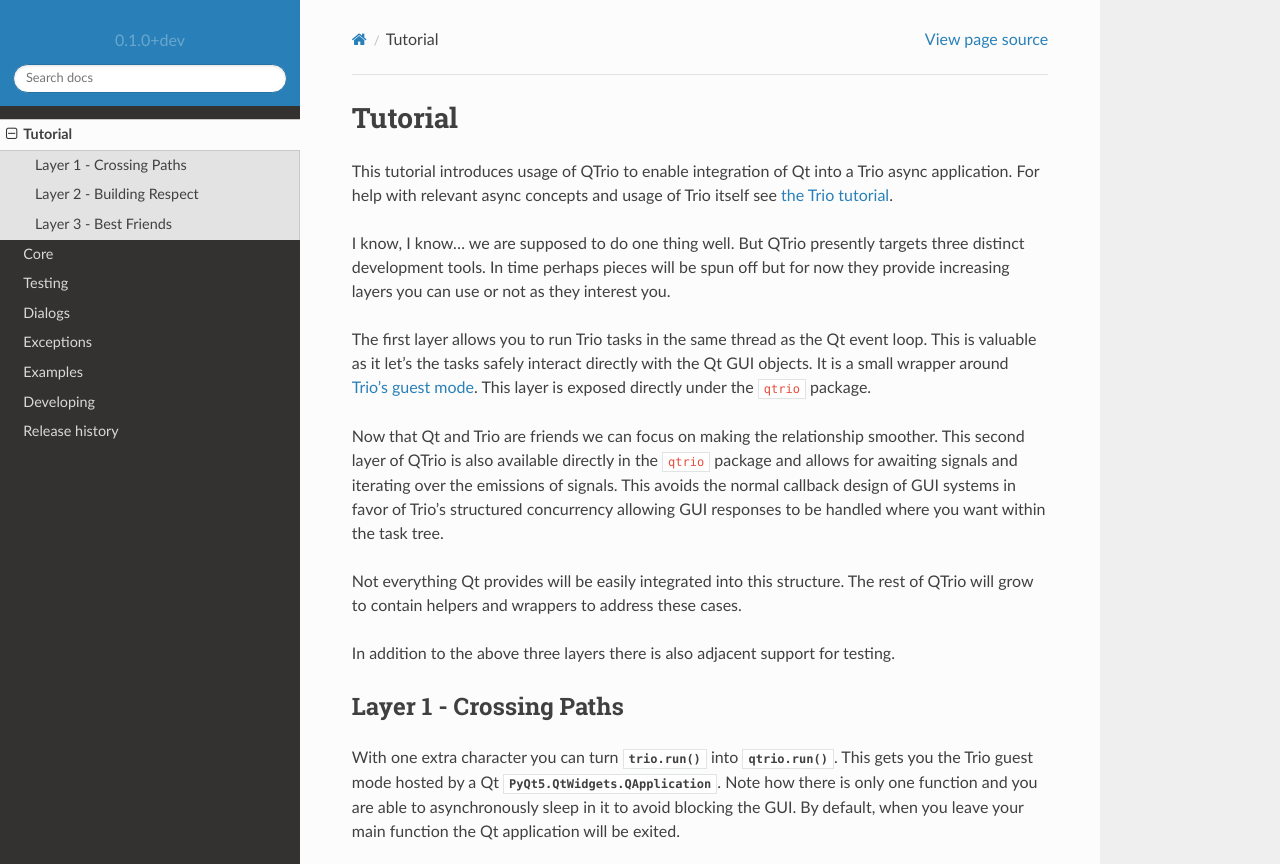
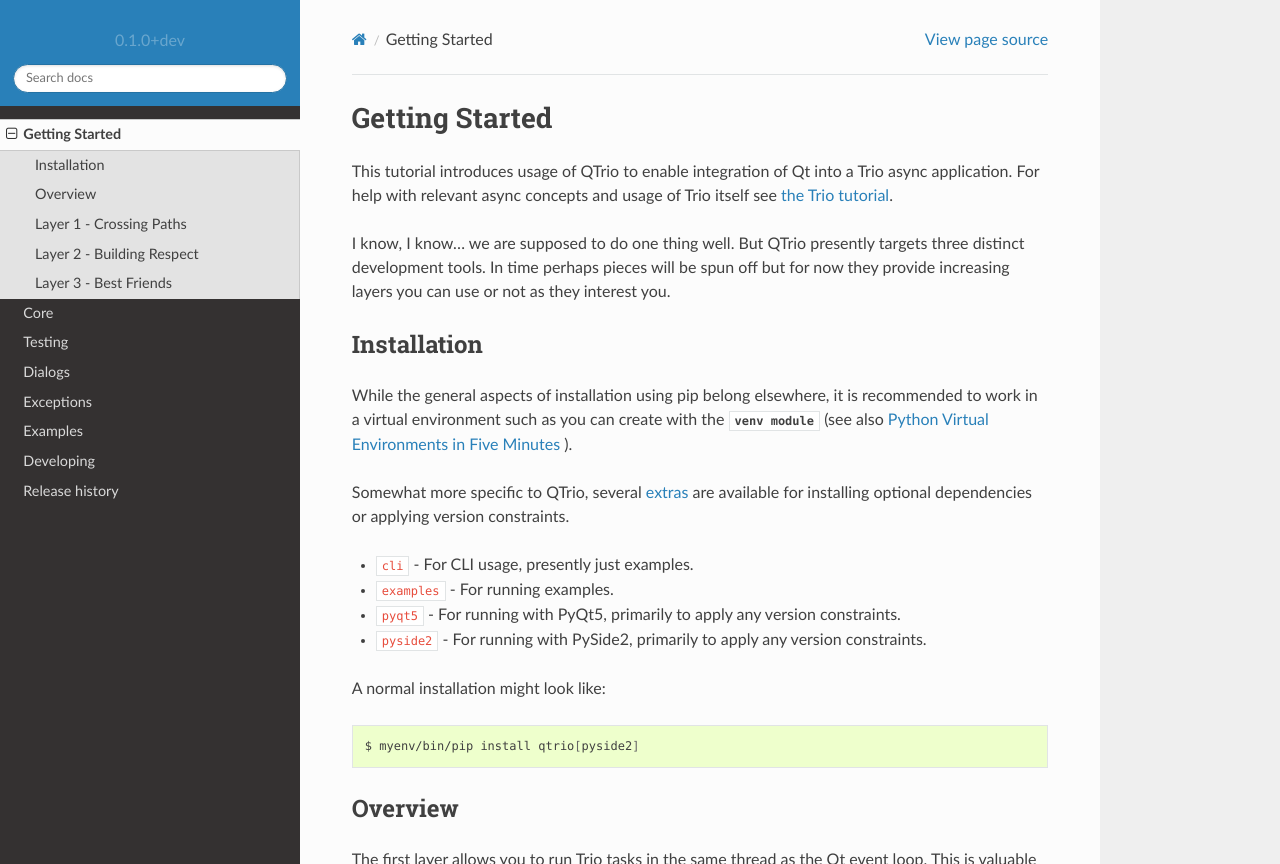
Before and after one commit to altendky/qtrio, a Sphinx documentation site: the page built from docs/source/getting_started.rst, in a window 1280 px wide and 900 px high, cut to the strip 0-864 px from the top of the window. Built offline with Sphinx 7.4.7 and the Read the Docs theme 2.0.0, drawn with Linux system fonts in a browser that asks for light colours.

Commit message:
Add installation section

```diff
--- a/docs/source/tutorial.rst
+++ b/docs/source/getting_started.rst
@@ -1,5 +1,5 @@
-Tutorial
-========
+Getting Started
+===============
 
 This tutorial introduces usage of QTrio to enable integration of Qt into a Trio async
 application.  For help with relevant async concepts and usage of Trio itself see
@@ -8,6 +8,33 @@
 I know, I know...  we are supposed to do one thing well.  But QTrio presently targets
 three distinct development tools.  In time perhaps pieces will be spun off but for now
 they provide increasing layers you can use or not as they interest you.
+
+Installation
+------------
+
+While the general aspects of installation using pip belong elsewhere, it is recommended
+to work in a virtual environment such as you can create with the
+:mod:`venv module <python:venv>` (see also
+`Python Virtual Environments in Five Minutes <https://chriswarrick.com/blog/2018/09/04/python-virtual-environments/>`_
+).
+
+Somewhat more specific to QTrio, several
+`extras <https://setuptools.readthedocs.io/en/stable/setuptools.html#declaring-extras-optional-features-with-their-own-dependencies>`_
+are available for installing optional dependencies or applying version constraints.
+
+- ``cli`` - For CLI usage, presently just examples.
+- ``examples`` - For running examples.
+- ``pyqt5`` - For running with PyQt5, primarily to apply any version constraints.
+- ``pyside2`` - For running with PySide2, primarily to apply any version constraints.
+
+A normal installation might look like:
+
+.. code-block:: bash
+
+    $ myenv/bin/pip install qtrio[pyside2]
+
+Overview
+--------
 
 The first layer allows you to run Trio tasks in the same thread as the Qt event loop.
 This is valuable as it let's the tasks safely interact directly with the Qt GUI objects.
--- a/docs/source/index.rst
+++ b/docs/source/index.rst
@@ -9,7 +9,7 @@
 .. toctree::
    :maxdepth: 2
 
-   tutorial.rst
+   getting_started.rst
    core.rst
    testing.rst
    dialogs.rst
```
Also changed, not shown: setup.py (+18 -11 lines), 1 other file.
